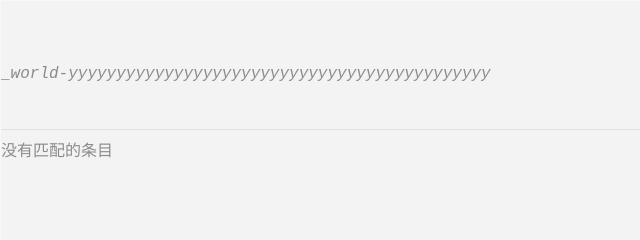
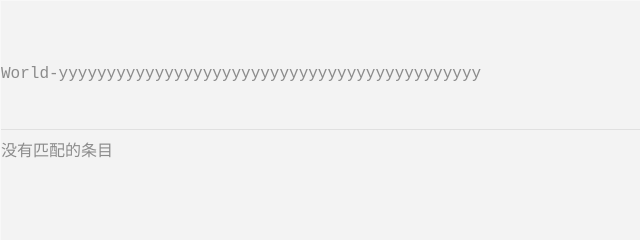
Before and after one commit to Arxoto/wom-v3, a React app: page / in a window 1280 px wide. Shown: the top 240 px of the page, 0-640 px from the left. Built offline with nearby package versions, Linux system fonts and the light colour scheme.

Commit message:
修正 input ghost 在竖直方向上完美对齐

```diff
--- a/src/AppMain.tsx
+++ b/src/AppMain.tsx
@@ -13,7 +13,7 @@ import "./core.css";
  *
  * 本 effort 不实现补全，先沿用样式阶段那条假建议。
  */
-const GHOST_VALUE = "_world-yyyyyyyyyyyyyyyyyyyyyyyyyyyyyyyyyyyyyyyyyyyy";
+const GHOST_VALUE = "World-yyyyyyyyyyyyyyyyyyyyyyyyyyyyyyyyyyyyyyyyyyyy";
 
 const App = () => {
   set_page_main();
--- a/src/main/Head.css
+++ b/src/main/Head.css
@@ -37,7 +37,10 @@
     font-variant-ligatures: none;
 }
 
-/* font 保证字体一致 line-height 保证垂直对齐 letter-spacing 保证字符额外间距默认 */
+/* font 保证字体一致 letter-spacing 保证字符额外间距默认
+   垂直对齐不能靠 line-height：input 是单行文本控件，Blink 不给它按声明的 line-height 放字，
+   而是按字体自身的正常行高把内部 editor 在内容盒里居中，
+   所以 ghost 层照抄 input 的规则 */
 .input-base {
     position: absolute;
     top: 0;
@@ -49,7 +52,6 @@
     height: calc(var(--head-h) * 0.4);
 
     font: inherit;
-    line-height: calc(var(--head-h) * 0.4);
     letter-spacing: normal;
 }
 
@@ -68,6 +70,10 @@
     background-color: transparent;
     z-index: 1;
 
+    display: flex;
+    align-items: center;
+    line-height: normal;
+
     pointer-events: none;
     user-select: none;
     white-space: pre;
@@ -80,7 +86,6 @@
 
 .suggestion-layer>.ghost-text {
     color: var(--color-diff-general);
-    font-style: italic;
 }
 
 /* 标志 */
```
